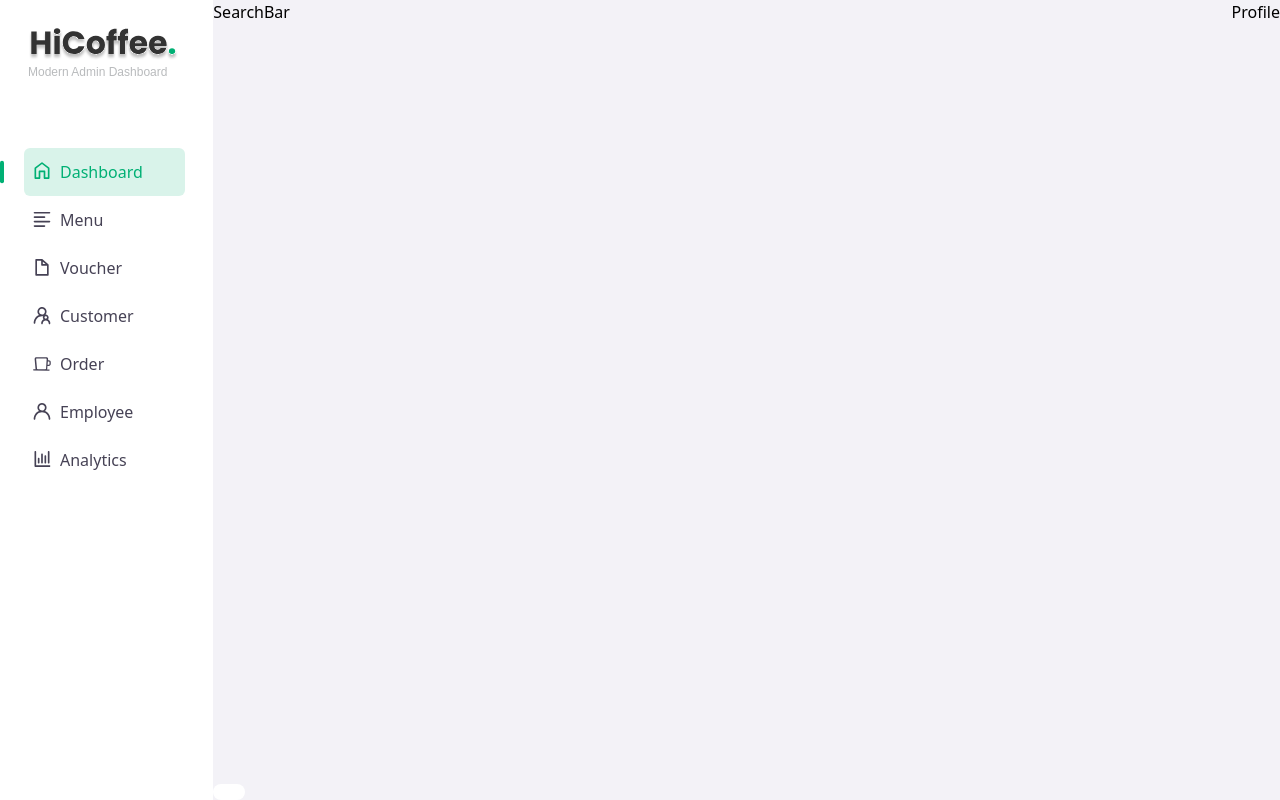
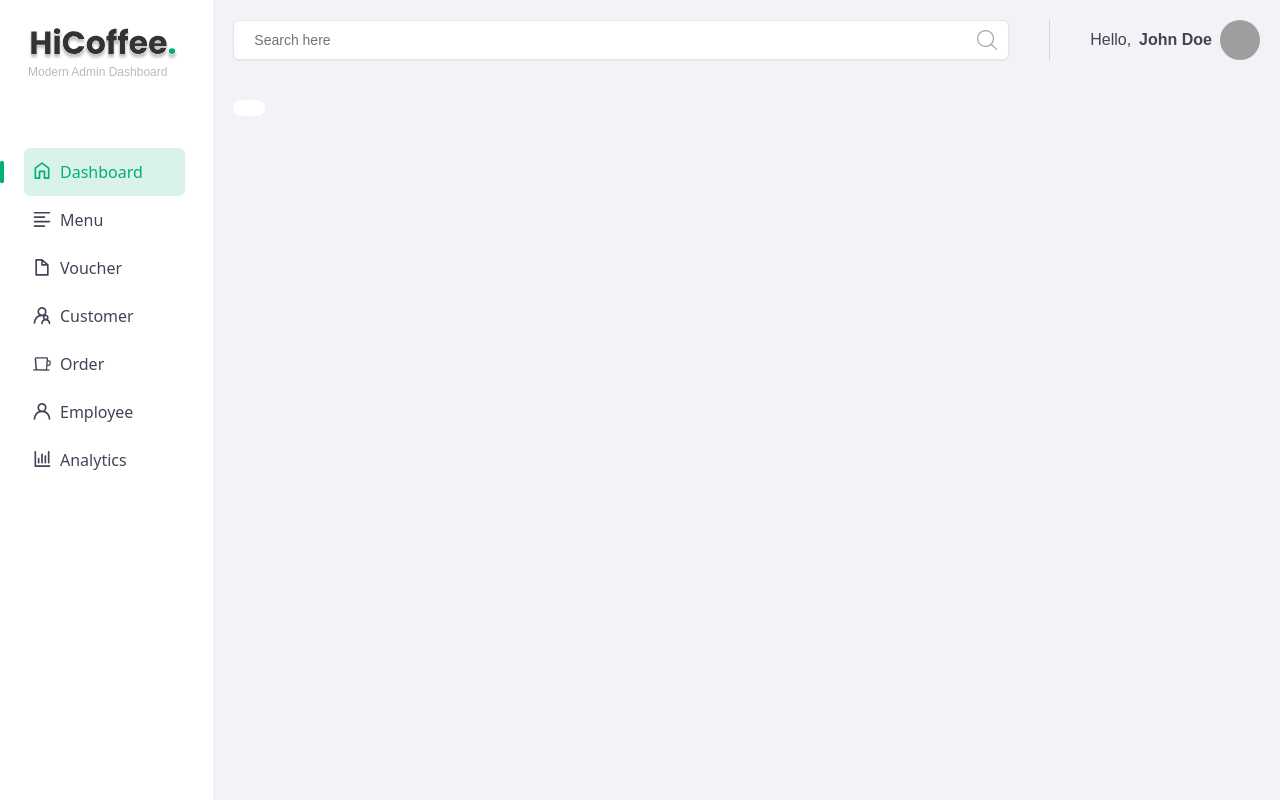
Before and after one commit to nduongg04/SE347.P11-cafe-web, a Next.js app: page /admin in a window 1280 px wide. Built offline with nearby package versions, Linux system fonts and the light colour scheme; grey boxes are pictures that could not be loaded.

Commit message:
Add search, profile

```diff
--- a/app/admin/(dashboard)/page.tsx
+++ b/app/admin/(dashboard)/page.tsx
@@ -4,9 +4,10 @@ import SearchBar from "@/components/admin/SearchBar";
 
 const Dashboard = () => {
   return (
-	<div className="flex flex-col gap-10 flex-1">
-		<div className="flex justify-between flex-1">
+	<div className="flex flex-col gap-10 flex-1 p-5">
+		<div className="flex justify-between gap-10  font-barlow h-10">
 			<SearchBar />
+			<div className="h-full w-px bg-bright-gray" />
 			<Profile />
 		</div>
 		<div className="flex justify-between">
--- a/components/admin/Profile.tsx
+++ b/components/admin/Profile.tsx
@@ -1,4 +1,19 @@
+import { Avatar, AvatarFallback, AvatarImage } from "@/components/ui/avatar";
+
 const Profile = () => {
-  return <div>Profile</div>;
+  const user = {
+    name: "John Doe",
+    email: "john.doe@example.com",
+    role: "Admin",
+  };
+  return (
+    <div className="flex items-center gap-2 text-black-purple">
+      Hello, <span className="font-bold">{user.name}</span>
+      <Avatar>
+        <AvatarImage src="https://github.com/shadcn.png" alt="@shadcn" />
+        <AvatarFallback>...</AvatarFallback>
+      </Avatar>
+    </div>
+  );
 };
 export default Profile;
--- a/components/admin/SearchBar.tsx
+++ b/components/admin/SearchBar.tsx
@@ -1,4 +1,21 @@
+import Image from "next/image";
+import { Input } from "../ui/input";
+
 const SearchBar = () => {
-  return <div>SearchBar</div>;
+  return (
+    <div className="relative flex-1">
+      <Input
+        className="h-10 bg-white pl-5 text-black-purple"
+        placeholder="Search here"
+      />
+      <Image
+        src="/assets/icons/search.svg"
+        alt="search"
+        width={20}
+        height={20}
+        className="absolute right-3 top-0 translate-y-1/2 cursor-pointer"
+      />
+    </div>
+  );
 };
 export default SearchBar;
--- /dev/null
+++ b/components/ui/avatar.tsx
@@ -0,0 +1,50 @@
+"use client"
+
+import * as React from "react"
+import * as AvatarPrimitive from "@radix-ui/react-avatar"
+
+import { cn } from "@/lib/utils"
+
+const Avatar = React.forwardRef<
+  React.ElementRef<typeof AvatarPrimitive.Root>,
+  React.ComponentPropsWithoutRef<typeof AvatarPrimitive.Root>
+>(({ className, ...props }, ref) => (
+  <AvatarPrimitive.Root
+    ref={ref}
+    className={cn(
+      "relative flex h-10 w-10 shrink-0 overflow-hidden rounded-full",
+      className
+    )}
+    {...props}
+  />
+))
+Avatar.displayName = AvatarPrimitive.Root.displayName
+
+const AvatarImage = React.forwardRef<
+  React.ElementRef<typeof AvatarPrimitive.Image>,
+  React.ComponentPropsWithoutRef<typeof AvatarPrimitive.Image>
+>(({ className, ...props }, ref) => (
+  <AvatarPrimitive.Image
+    ref={ref}
+    className={cn("aspect-square h-full w-full", className)}
+    {...props}
+  />
+))
+AvatarImage.displayName = AvatarPrimitive.Image.displayName
+
+const AvatarFallback = React.forwardRef<
+  React.ElementRef<typeof AvatarPrimitive.Fallback>,
+  React.ComponentPropsWithoutRef<typeof AvatarPrimitive.Fallback>
+>(({ className, ...props }, ref) => (
+  <AvatarPrimitive.Fallback
+    ref={ref}
+    className={cn(
+      "flex h-full w-full items-center justify-center rounded-full bg-neutral-100 dark:bg-neutral-800",
+      className
+    )}
+    {...props}
+  />
+))
+AvatarFallback.displayName = AvatarPrimitive.Fallback.displayName
+
+export { Avatar, AvatarImage, AvatarFallback }
--- /dev/null
+++ b/components/ui/input.tsx
@@ -0,0 +1,25 @@
+import * as React from "react"
+
+import { cn } from "@/lib/utils"
+
+export interface InputProps
+  extends React.InputHTMLAttributes<HTMLInputElement> {}
+
+const Input = React.forwardRef<HTMLInputElement, InputProps>(
+  ({ className, type, ...props }, ref) => {
+    return (
+      <input
+        type={type}
+        className={cn(
+          "flex h-9 w-full rounded-md border border-neutral-200 bg-transparent px-3 py-1 text-sm shadow-sm transition-colors file:border-0 file:bg-transparent file:text-sm file:font-medium file:text-neutral-950 placeholder:text-neutral-500 focus-visible:outline-none focus-visible:ring-1 focus-visible:ring-neutral-950 disabled:cursor-not-allowed disabled:opacity-50 dark:border-neutral-800 dark:file:text-neutral-50 dark:placeholder:text-neutral-400 dark:focus-visible:ring-neutral-300",
+          className
+        )}
+        ref={ref}
+        {...props}
+      />
+    )
+  }
+)
+Input.displayName = "Input"
+
+export { Input }
--- a/package.json
+++ b/package.json
@@ -9,6 +9,7 @@
     "lint": "next lint"
   },
   "dependencies": {
+    "@radix-ui/react-avatar": "^1.1.1",
     "@radix-ui/react-icons": "^1.3.0",
     "class-variance-authority": "^0.7.0",
     "clsx": "^2.1.1",
--- a/tailwind.config.ts
+++ b/tailwind.config.ts
@@ -16,6 +16,7 @@ const config: Config = {
         "light-gray": "#B9BBBD",
         "dark-green": "#00B074",
         "black-purple": "#464255",
+        "bright-gray": "#D0D6DE",
       },
       borderRadius: {
         lg: "var(--radius)",
```
Also changed, not shown: public/assets/icons/search.svg (added), 1 other file (tests, documents, lock files or other folders). Lines whose indentation alone changed are shown as unchanged.
